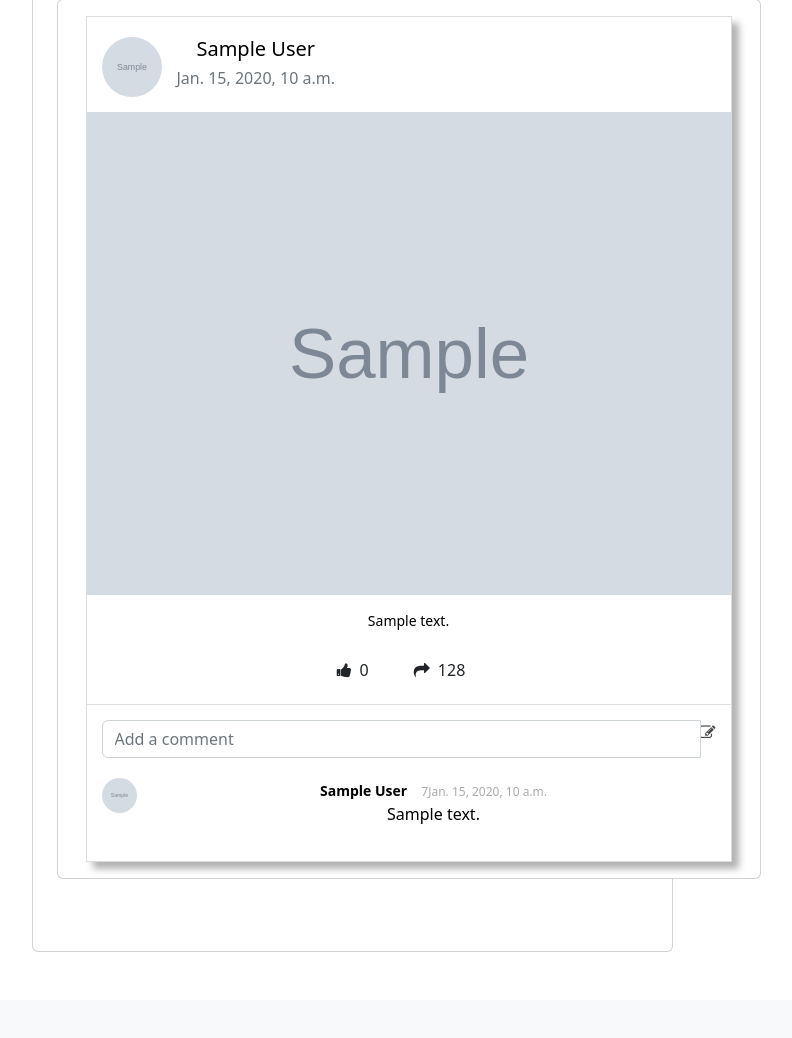
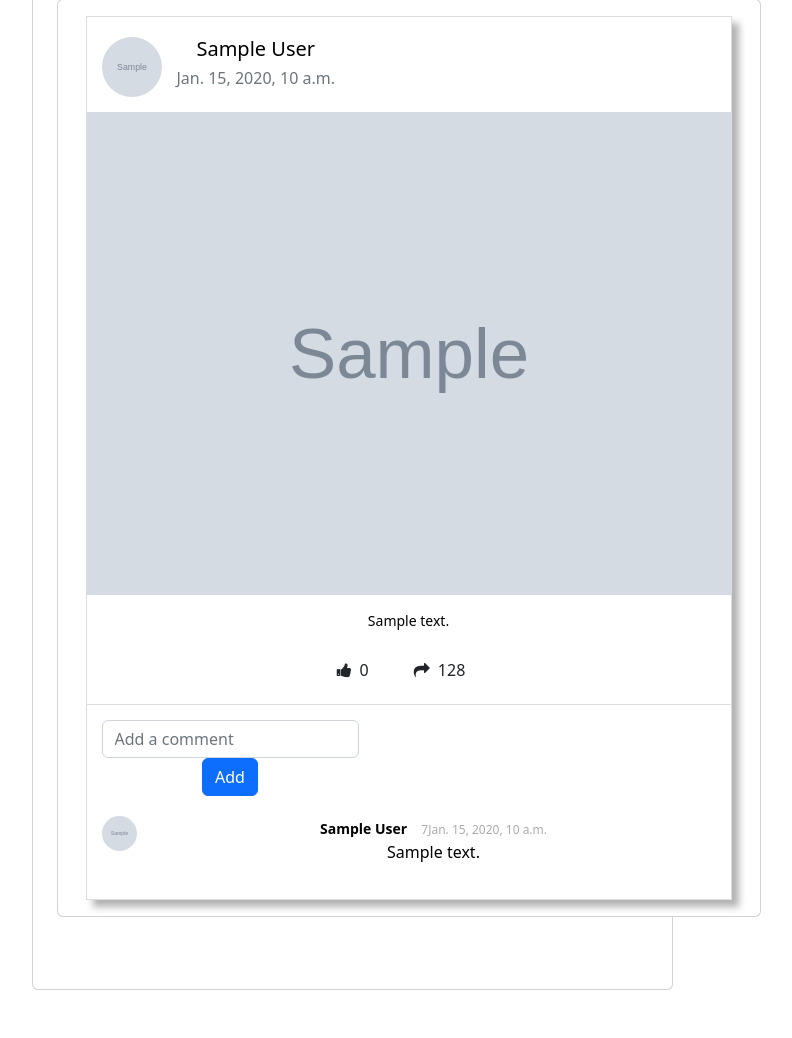
Before and after one commit to krzysztofgrabczynski/Instagram---Django-project, a Django app: page /instagram/profile/1 in a window 1280 px wide. Shown: the part 671-1709 px from the top of the page, without its empty margins (288-1080 px from the left). Before the commit the page ends 1623 px from the top, so only its background shows below. Run offline with Django 4.2, Linux system fonts and the light colour scheme; a user stored in the database is signed in; tables that the repository leaves empty hold one stand-in row (values such as "Sample post"); grey boxes marked "Sample" are stand-in pictures; some libraries are stand-ins or nearby versions.

Commit message:
Refactor

```diff
--- a/main/templates/post.html
+++ b/main/templates/post.html
@@ -1,4 +1,7 @@
+{% load bootstrap %}
+
 <link rel="stylesheet" type="text/css" href="//netdna.bootstrapcdn.com/font-awesome/4.1.0/css/font-awesome.min.css">
+
 {% for post in posts %}
 <div class="card mx-auto text-center my-5" style="width: 44rem;">
     <div class="card-body">
@@ -8,7 +11,7 @@
                     <div class="panel panel-white post panel-shadow">
                         <div class="post-heading">
                             <div class="pull-left image">
-                                <img src="/media/{{ profile.profile_img }}" class="img-circle avatar" alt="user profile image" style="border-radius: 50%;">
+                                <img src="/media/{{ post.user.userprofile.profile_img }}" class="img-circle avatar" alt="user profile image" style="border-radius: 50%;">
                             </div>
                             <div class="pull-left meta">
                                 <div class="title h5">
@@ -32,18 +35,20 @@
                             </div>
                         </div>
                         <div class="post-footer">
+
                             <div class="input-group">
-                                <input class="form-control" placeholder="Add a comment" type="text">
-                                <span class="input-group-addon">
-                                    <a href="#"><i class="fa fa-edit"></i></a>
-                                </span>
+                                <form method="post">
+                                    {% csrf_token %}
+                                    <input class="form-control" placeholder="Add a comment" type="text">
+                                    <button type="submit" class="btn btn-primary">Add</button>
+                                </form>
                             </div>
 
                             <ul class="comments-list">
                                 {% for comment in post.comments.all %}
                                 <li class="comment">
                                     <a class="pull-left" href="#">
-                                        <img class="avatar" src="/media/{{ profile.profile_img }}" alt="avatar" style="border-radius: 50%;">
+                                        <img class="avatar" src="{{ comment.user.userprofile.profile_img.url }}" alt="avatar" style="border-radius: 50%;">
                                     </a>
                                     <div class="comment-body">
                                         <div class="comment-heading">
@@ -61,6 +66,7 @@
                 </div>
             </div>
         </div>
+
     </div>
 </div>
 {% endfor %}
```
